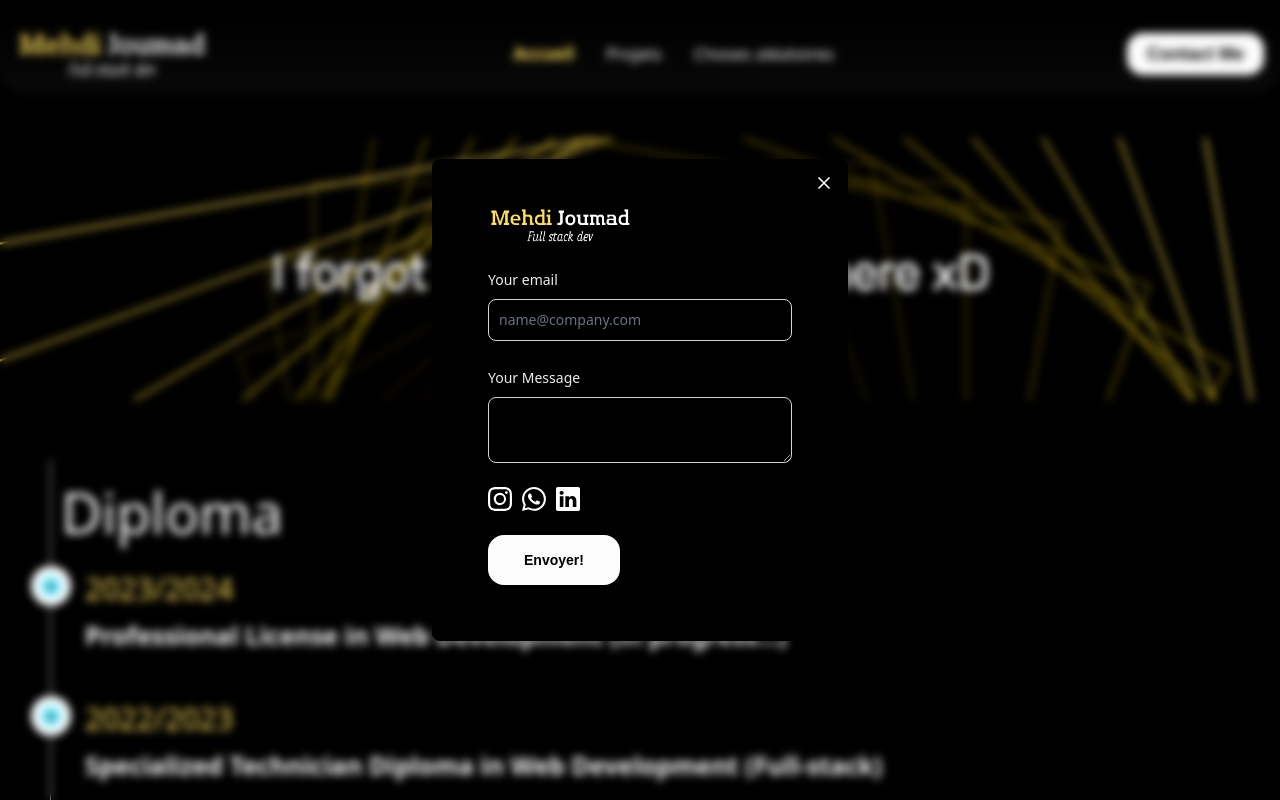
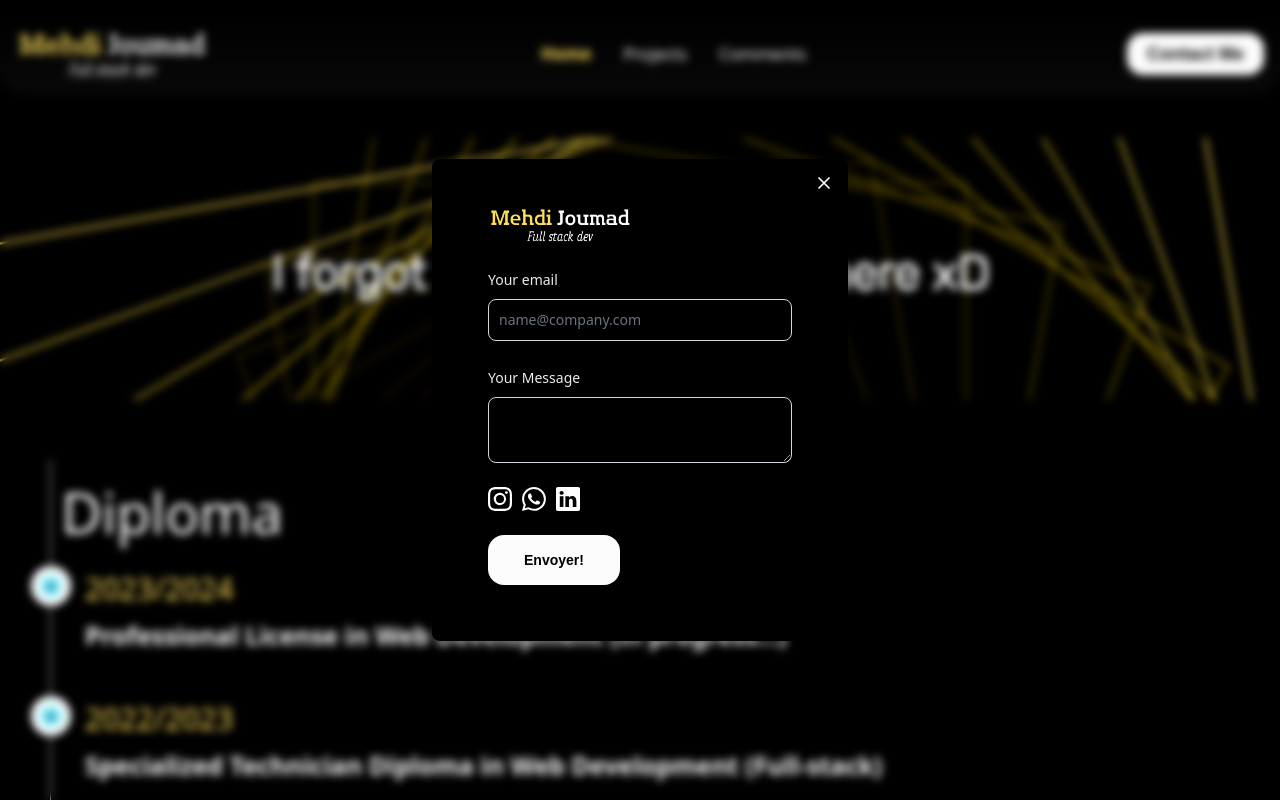
Before and after one commit to eelx001/REACTprjt, a React (Create React App) app: page /home in a window 1280 px wide. Shown: the top 800 px of the page. Built offline with nearby package versions, Linux system fonts and the light colour scheme.

Commit message:
Update nav.js

```diff
--- a/src/components/nav.js
+++ b/src/components/nav.js
@@ -73,12 +73,12 @@ function Nav() {
 
               whileTap={{scale:1.4}}
               >
-                <Link to="/home" onClick={hideDropdown} className="aa block py-2 pl-3 pr-4 text-white rounded md:bg-transparent md:text-blue-700 md:p-0 md:dark:text-blue-500" aria-current="page">Accueil</Link>
+                <Link to="/home" onClick={hideDropdown} className="aa block py-2 pl-3 pr-4 text-white rounded md:bg-transparent md:text-blue-700 md:p-0 md:dark:text-blue-500" aria-current="page">Home</Link>
               </motion.li>
               <motion.li
               whileTap={{scale:1.5}}
               >
-                <Link to="/project" onClick={hideDropdown} className="aa block py-2 pl-3 pr-4  rounded hover:bg-gray-100 md:hover:bg-transparent  md:p-0  dark:text-white  dark:hover:text-white md:dark:hover:bg-transparent dark:border-gray-700">Projets</Link>
+                <Link to="/project" onClick={hideDropdown} className="aa block py-2 pl-3 pr-4  rounded hover:bg-gray-100 md:hover:bg-transparent  md:p-0  dark:text-white  dark:hover:text-white md:dark:hover:bg-transparent dark:border-gray-700">Projects</Link>
               </motion.li>
               {/* <li>
                 <Link to="/page2" onClick={hideDropdown} className="aa block py-2 pl-3 pr-4  rounded hover:bg-gray-100 md:hover:bg-transparent  md:p-0  dark:text-white  dark:hover:text-white md:dark:hover:bg-transparent dark:border-gray-700">Moi</Link>
@@ -86,7 +86,7 @@ function Nav() {
               <motion.li
                whileTap={{scale:1.5}}
               >
-                <Link to="/comments" onClick={hideDropdown} className="aa block py-2 pl-3 pr-4  rounded hover:bg-gray-100 md:hover:bg-transparent  md:p-0  dark:text-white  dark:hover:text-white md:dark:hover:bg-transparent dark:border-gray-700">Choses aléatoires</Link>
+                <Link to="/comments" onClick={hideDropdown} className="aa block py-2 pl-3 pr-4  rounded hover:bg-gray-100 md:hover:bg-transparent  md:p-0  dark:text-white  dark:hover:text-white md:dark:hover:bg-transparent dark:border-gray-700">Comments</Link>
               </motion.li>
               <button type="button" className="btndrop bndp" onClick={() => {
                 handleClick();
```
